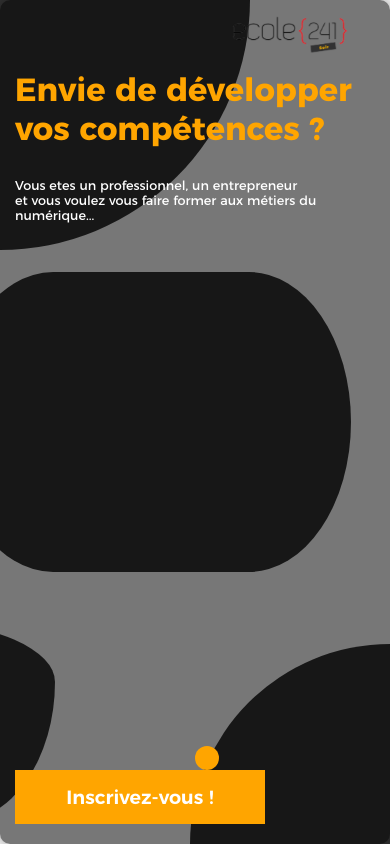
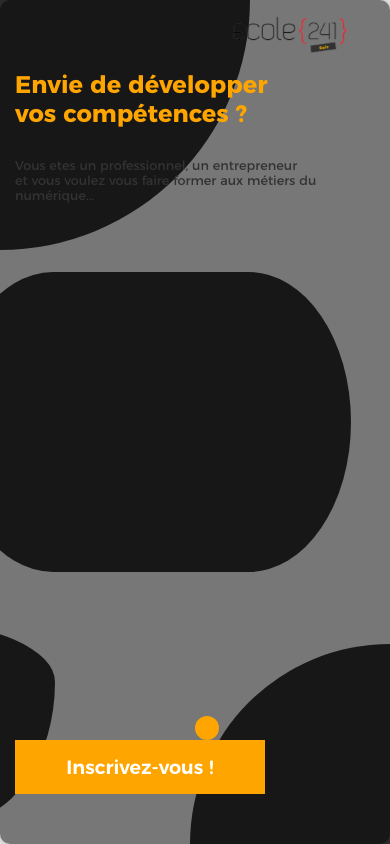
Before and after one commit to waly2020/ecole241ProV2, a plain HTML site: page index.html in a window 390 px wide. Drawn offline with Linux system fonts and the light colour scheme.

Commit message:
responsive

```diff
--- a/responsive.css
+++ b/responsive.css
@@ -1,6 +1,10 @@
 @media (max-width: 1350px){
     .texte{
         padding: 0 15px;
+    }
+    .fond{
+        opacity: 1;
+        background-color: rgba(0, 0, 0, 0.534);
     }
 }
 @media (max-width: 700px){
@@ -38,13 +42,13 @@
         padding: 0 15px;
     }
     .texte h1{
-        font-size: 2em;
+        font-size: 1.5em;
     }
     .texte p{
         font-size: 0.8em;
     }
     #cta{
         top: inherit;
-        bottom: 20px;
+        bottom: 50px;
     }
 }
--- a/style.css
+++ b/style.css
@@ -108,6 +108,7 @@ header{
     position: absolute;
     width: 100%;
     height: 100%;
+    opacity: 0;
     background-color: rgba(0, 0, 0, 0.534);
 }
 .logo{
@@ -153,8 +154,8 @@ h1{
 p{
     font-size: 1.2em;
     margin: 30px 0;
-    /* color: #333; */
-    color: #fff;
+    color: #333;
+    /* color: #fff; */
 }
 #cta{
     position: absolute;
```
